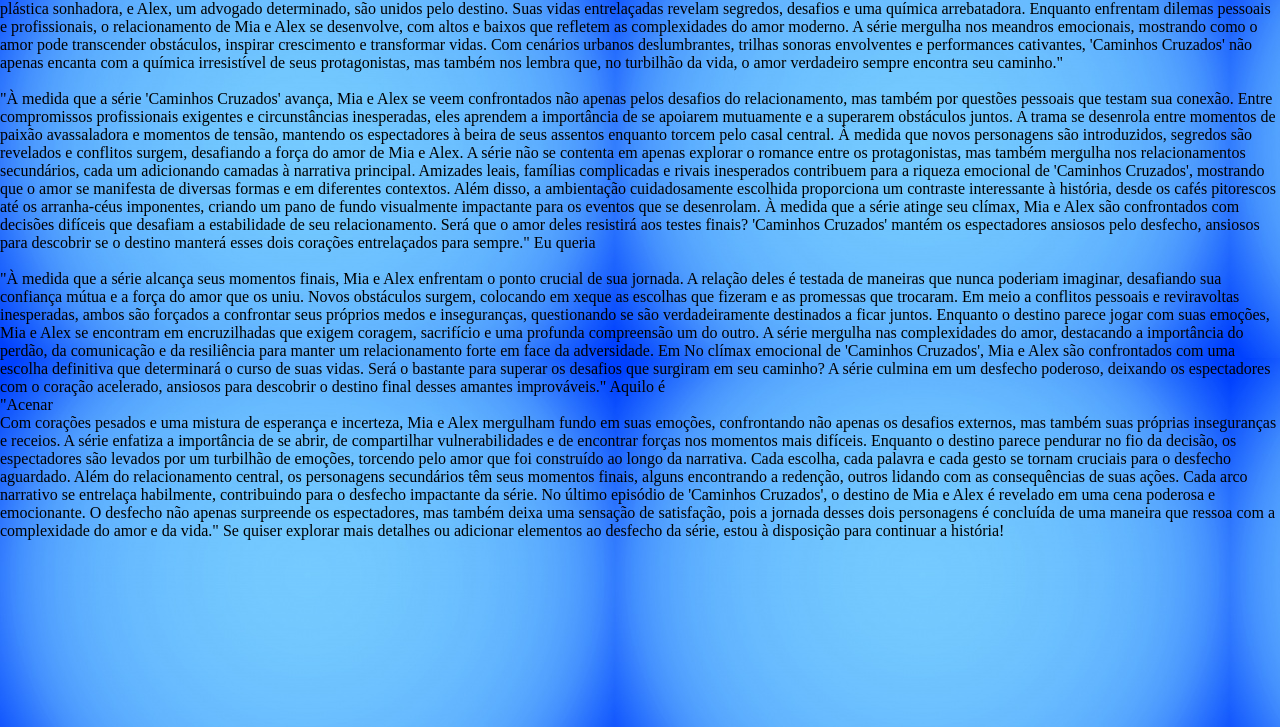
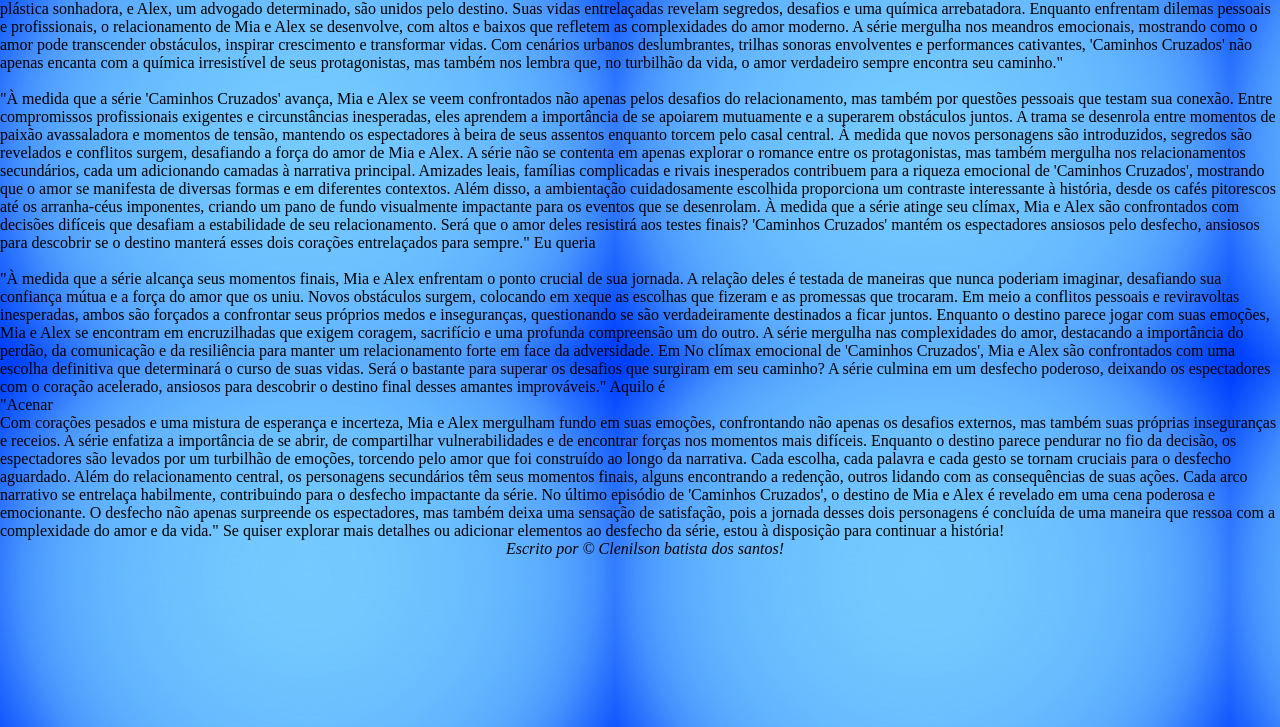
Before and after one commit to ClenilsonBatista/caminhos-cruzados, a plain HTML site: page index.html in a window 1280 px wide. Shown: the part 73-800 px from the top of the page. Drawn offline with Linux system fonts and the light colour scheme.

Commit message:
alteracao

```diff
--- a/index.html
+++ b/index.html
@@ -61,12 +61,14 @@ No último episódio de 'Caminhos Cruzados', o destino de Mia e Alex é revelado
 
 Se quiser explorar mais detalhes ou adicionar elementos ao desfecho da série, estou à disposição para continuar a história!
 
+</p>
 
 
+<footer>
 
+    <i class="copyrigth">Escrito por &copy; Clenilson batista dos santos! </i>
+</footer>
 
-
-    </p>
 
 </body>
 </html>
--- a/style.css
+++ b/style.css
@@ -17,3 +17,15 @@ p{
     width: 100%;
     align-items: center;
 }
+footer{
+    display: flex;
+    flex-direction: column;
+    align-items: center;
+
+}
+
+.copyrigth{
+    position: relative;
+    left:5px;
+
+}
```
